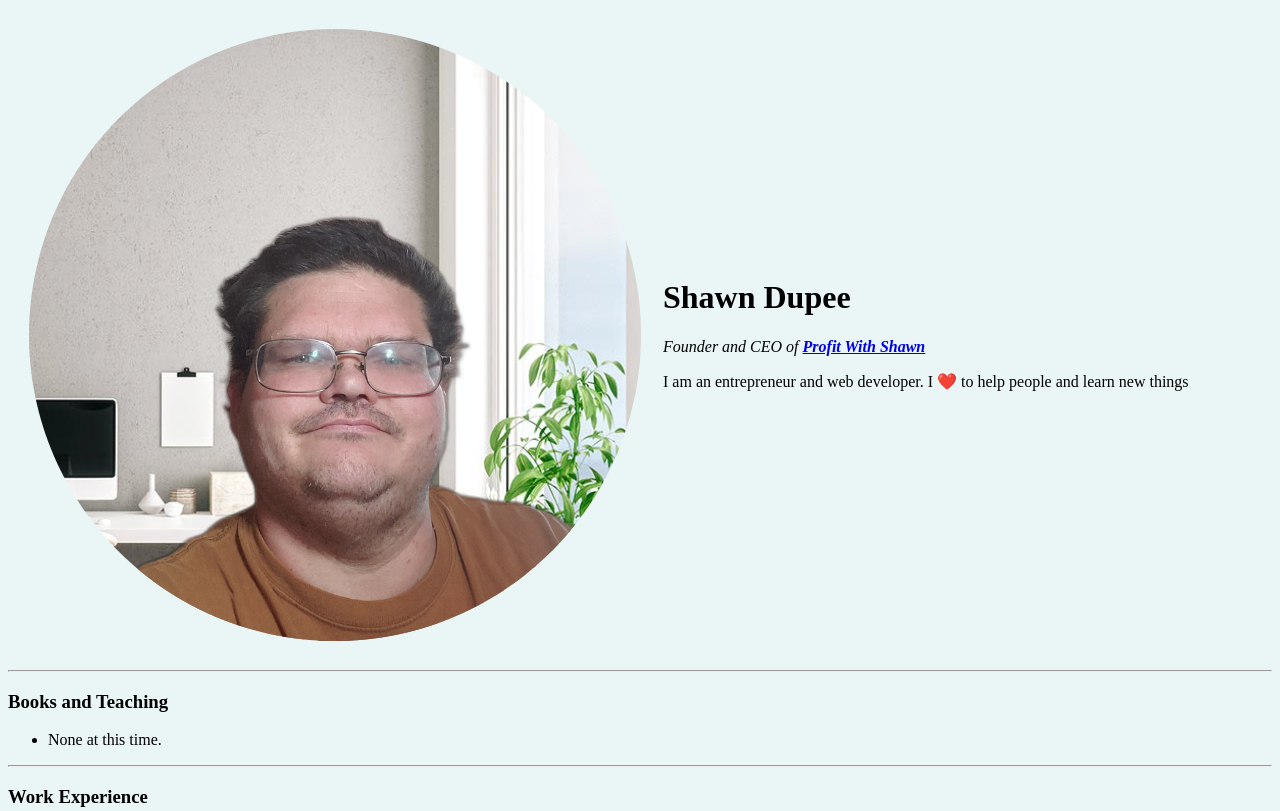
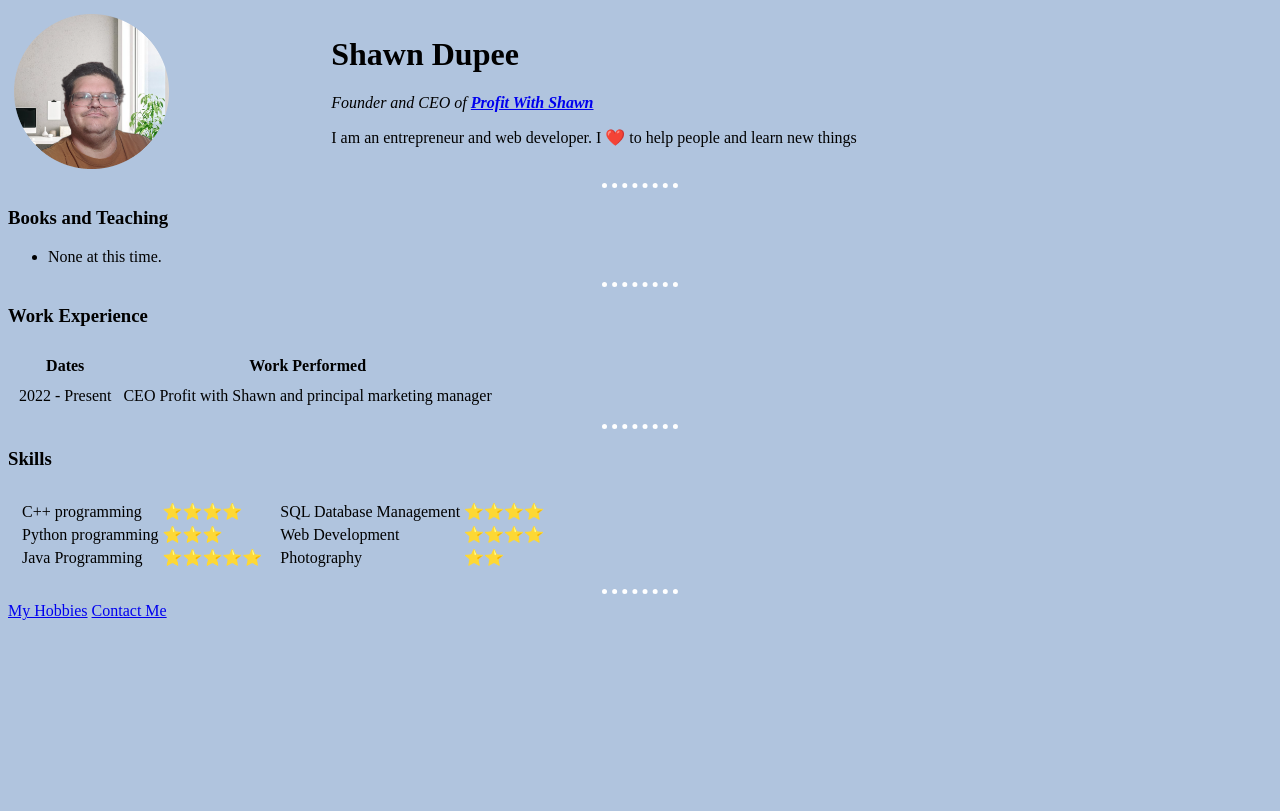
Before and after one commit to spdupee/codingbootcamp, a plain HTML site: page index.html in a window 1280 px wide. Shown: the top 811 px of the page. Drawn offline with Linux system fonts and the light colour scheme.

Commit message:
Add files via upload
added internal CSS to html file

```diff
--- a/index.html
+++ b/index.html
@@ -2,12 +2,23 @@
   <head>
     <meta charset="utf-8" />
     <title>Shawn's Personal Page</title>
+    <style>
+        body {
+            background-color:lightsteelblue;
+        }
+
+        hr {
+            border-style: none;
+            border-top: 5px dotted white;
+            width: 6%;
+        }
+    </style>
   </head>
-  <body style="background-color:#EAF6F6;">
-    <table cellspacing="20">
+  <body>
+    <table cellspacing="5">
       <tr>
-        <td>
-          <img src="images/profile-pic.png" alt="Shawn's Profile Picture" />
+        <td width="25%">
+          <img src="images/profile-pic.png" alt="Shawn's Profile Picture" width="50%" height="auto">
         </td>
         <td>
           <h1>Shawn Dupee</h1>
```
